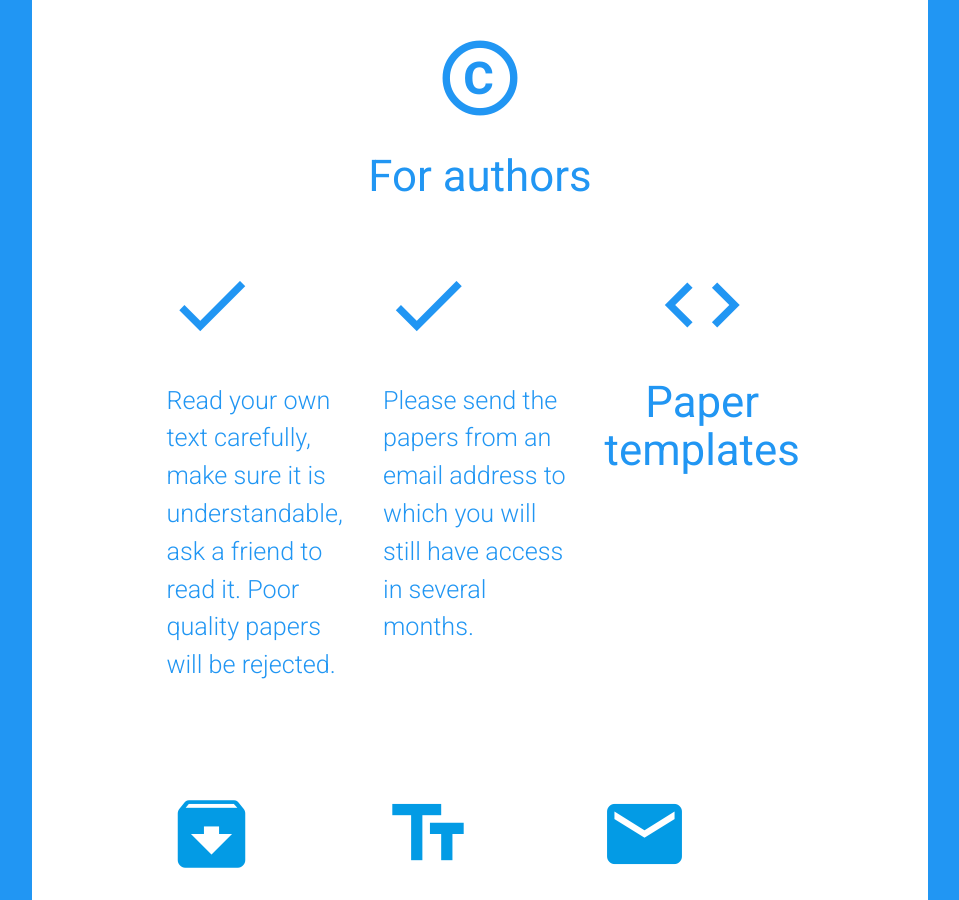
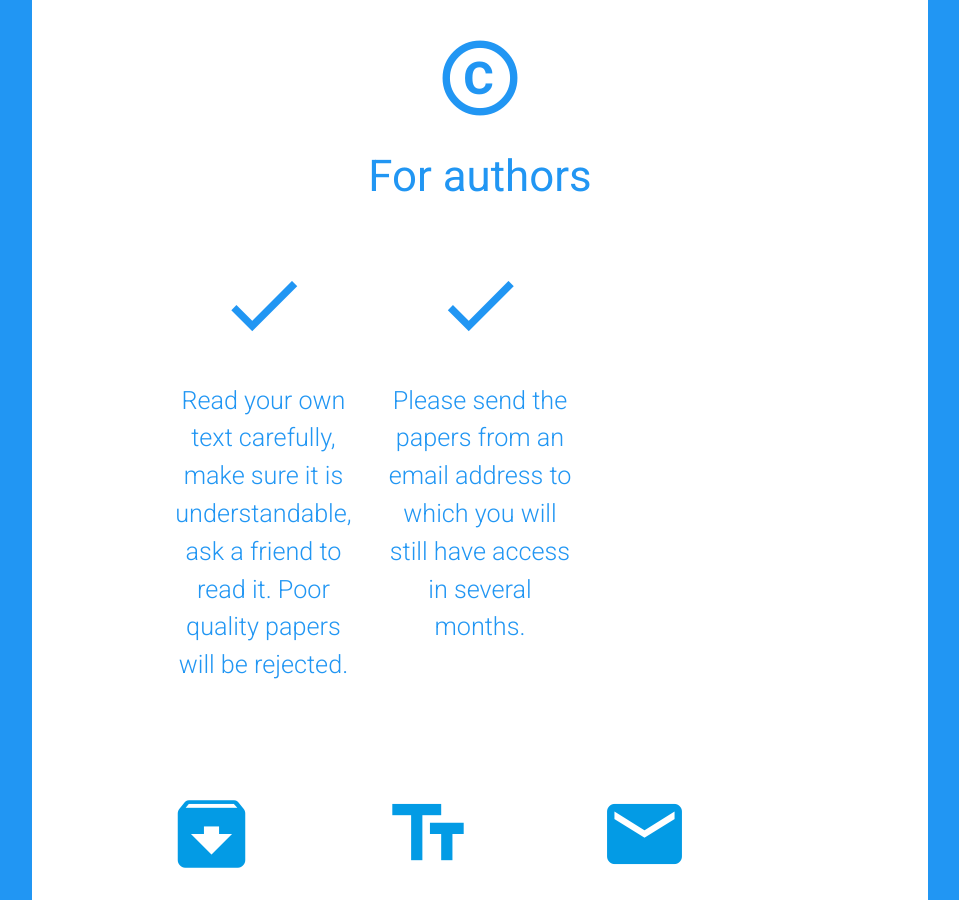
Before and after one commit to knsisk-isw/knsisk-isw.github.io, a Jekyll site: the page built from index.html, in a window 1280 px wide and 900 px high, scrolled down 2495 px. Shown: the whole window, without its empty margins (160-1119 px from the left). Built offline with Jekyll 4.4.1, drawn with Linux system fonts in a browser that asks for light colours; some web fonts are replaced.

Commit message:
fix width

```diff
--- a/index.html
+++ b/index.html
@@ -124,7 +124,7 @@ isc: [
       <br>
     </div>
 
-    <div class="row">
+    <div class="row center">
       <div class="col s4 left bottomspaced  ">
         <i class="large material-icons">done</i>
         <p class="flow-text">
@@ -137,13 +137,9 @@ isc: [
           Please send the papers from an email address to which you will still have access in several months.
         </p>
       </div>
-
-    <div class="row center">
-      <i class="large material-icons">code</i>
-      <h3>Paper templates</h3>
-      <br>
     </div>
 
+    <div class="row">
       <a href="/materials/template-paper-tex.zip">
       <div class="col s4 left bottomspaced  ">
         <i class="large material-icons">archive</i>
@@ -168,6 +164,7 @@ isc: [
         </p>
       </div>
       </a>
+    </div>
   </div>
 </div>
 
```
Lines whose indentation alone changed are shown as unchanged.
